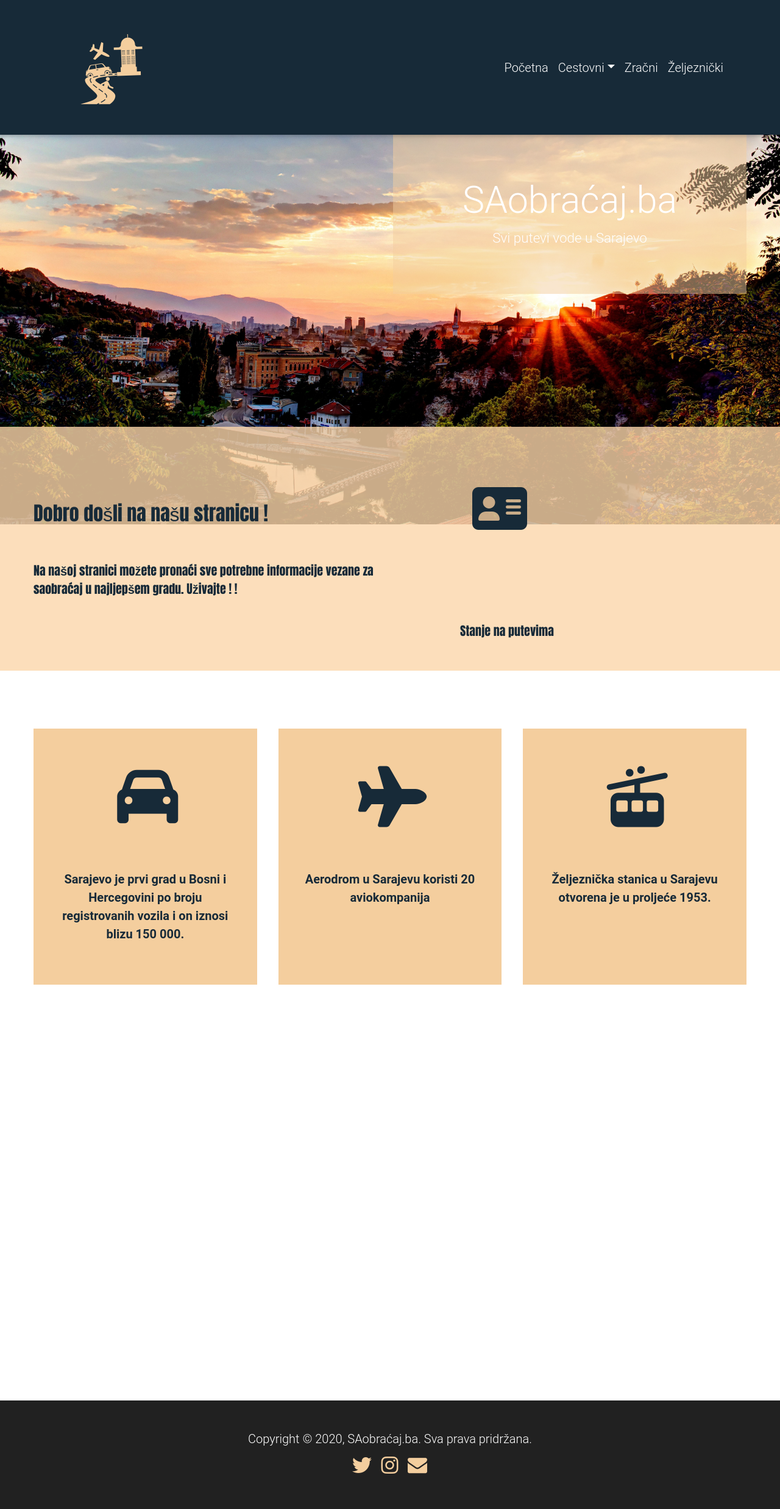
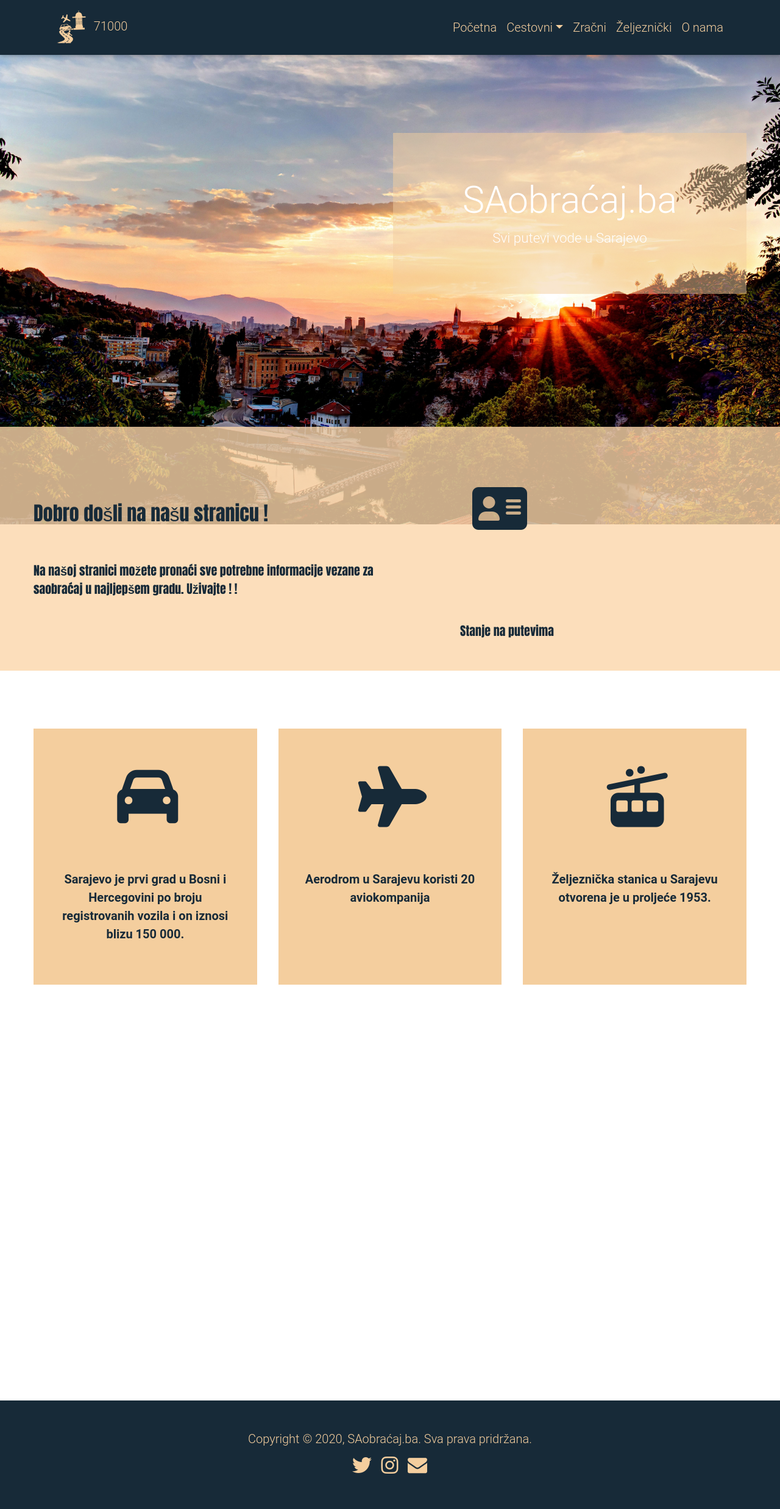
Before and after one commit to NedimKuj/webarhitekture-saobracaj, a PHP site: page /index.php in a window 1280 px wide. Shown: the whole page at 61% size. Run offline with PHP 8.4, Linux system fonts and the light colour scheme; some libraries are stand-ins or nearby versions.

Commit message:
Popravljen logo i ikonica. Manje ispravke u dizajnu navigacije i footera.

```diff
--- a/common/footer.html
+++ b/common/footer.html
@@ -1,14 +1,14 @@
 <html>
 
 <head>
-  <link rel="stylesheet" href="//maxcdn.bootstrapcdn.com/font-awesome/4.1.0/css/font-awesome.min.css" >
+  <link rel="stylesheet" href="https://maxcdn.bootstrapcdn.com/font-awesome/4.1.0/css/font-awesome.min.css" >
   <link rel="stylesheet" href="/css/footer-style.css">
 </head>
 
 <body>
-  <footer class="py-5 bg-dark">
+  <footer class="py-5">
     <div class="container">
-      <p class="m-0 text-center text-white">Copyright &copy; 2020, SAobraćaj.ba. Sva prava pridržana.</p>
+      <p class="m-0 text-center footer-text">Copyright &copy; 2020, SAobraćaj.ba. Sva prava pridržana.</p>
     </div>
     <div class="d-flex justify-content-center">
       <a href=""><i class="fab fa-twitter fa-2x social"></i></a>
--- a/common/navbar.html
+++ b/common/navbar.html
@@ -2,7 +2,7 @@
 <html>
 
 <head>
-    <!--
+  <!--
       webarhitekture.nedkuj.com
       127.0.0.2
     -->
@@ -12,9 +12,9 @@
 
 <body>
   <!-- Navigation -->
-  <nav class="navbar navbar-expand-lg navbar-dark fixed-top" id="mainNav">
+  <nav class="navbar navbar-expand-lg  fixed-top" id="mainNav">
     <div class="container">
-      <a class="navbar-brand" href="#"><img src="/files/logo/logo-full.png"></a>
+      <a class="navbar-brand" href="/"><img src="/files/logo/logo-nav.png"> 71000</a>
       <i class="navbar-toggler fa fa-bars" onclick="openNav()"></i>
       <!-- The standard menu -->
       <div class="collapse navbar-collapse">
@@ -38,6 +38,7 @@
           </li>
           <li class="nav-item"><a class="nav-link" href="zracni">Zračni</a></li>
           <li class="nav-item"><a class="nav-link" href="zeljeznicki">Željeznički</a></li>
+          <li class="nav-item"><a class="nav-link" href="o-nama">O nama</a></li>
         </ul>
       </div>
 
@@ -65,20 +66,19 @@
           </div>
           <a href="zracni">Zračni</a>
           <a href="zeljeznicki">Željeznički</a>
+          <a href="o-nama">O nama</a>
         </div>
 
       </div>
     </div>
   </nav>
 
+  <!-- Regular menu scripts -->
+
   <!-- Overlay menu scripts -->
   <script src="https://kit.fontawesome.com/a076d05399.js"></script>
-  <script src="js/nav.js"></script>
+  <script src="/js/nav.js"></script>
 
-  <!-- Regular menu scripts -->
-  <script type="text/javascript">
-
-  </script>
 </body>
 
 </html>
--- a/css/footer-style.css
+++ b/css/footer-style.css
@@ -1,11 +1,15 @@
+footer {
+  background-color: #172a38;
+}
 
+.footer-text {
+  color: #f4ce9e
+}
 
 i {
   color: #f4ce9e;
   margin: 4px;
   margin-top: 8px;
-
-
 }
 
 .social:hover {
--- a/css/nav-style.css
+++ b/css/nav-style.css
@@ -10,6 +10,14 @@ section {
 /* Regular (desktop) navigation */
 nav {
   background-color: #172a38;
+}
+
+nav li a, .navbar-brand, .navbar-brand:hover {
+  color: #f4ce9e;
+}
+
+nav li a:hover {
+  color: #fff
 }
 
 /* The Overlay menu*/
```
Also changed, not shown: favicon.ico (added), files/logo/logo-full.png, files/logo/logo-nav.png (added). Lines whose indentation alone changed are shown as unchanged.
